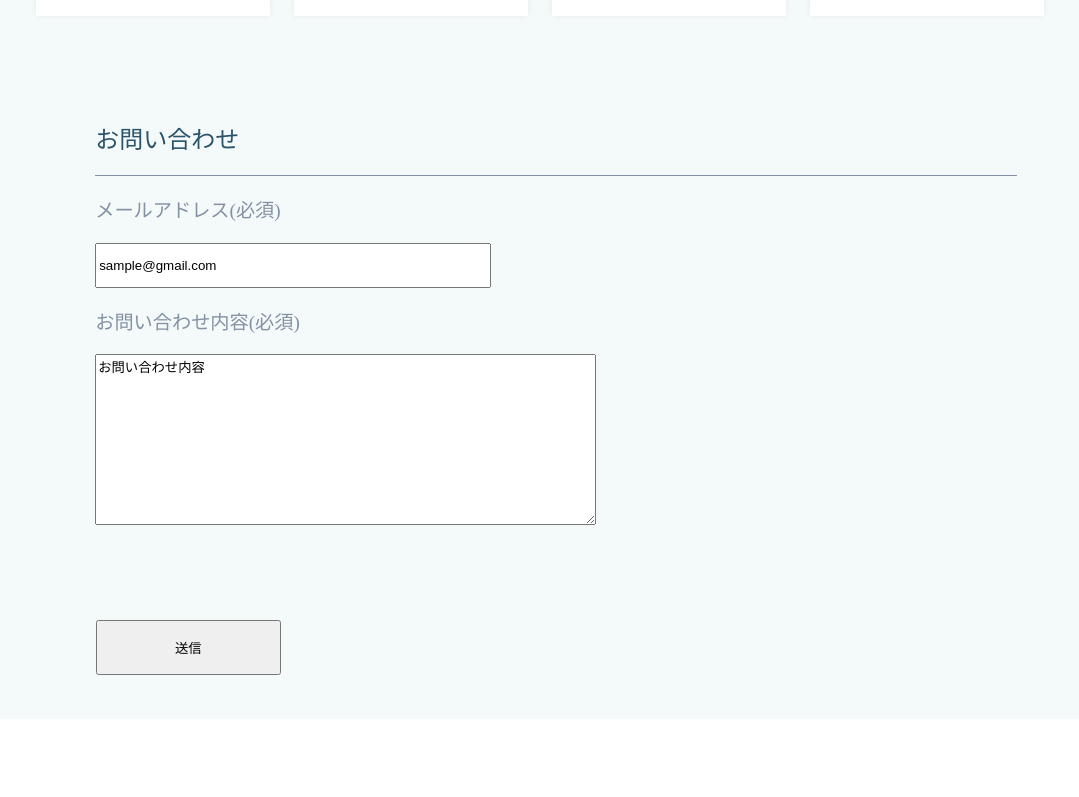
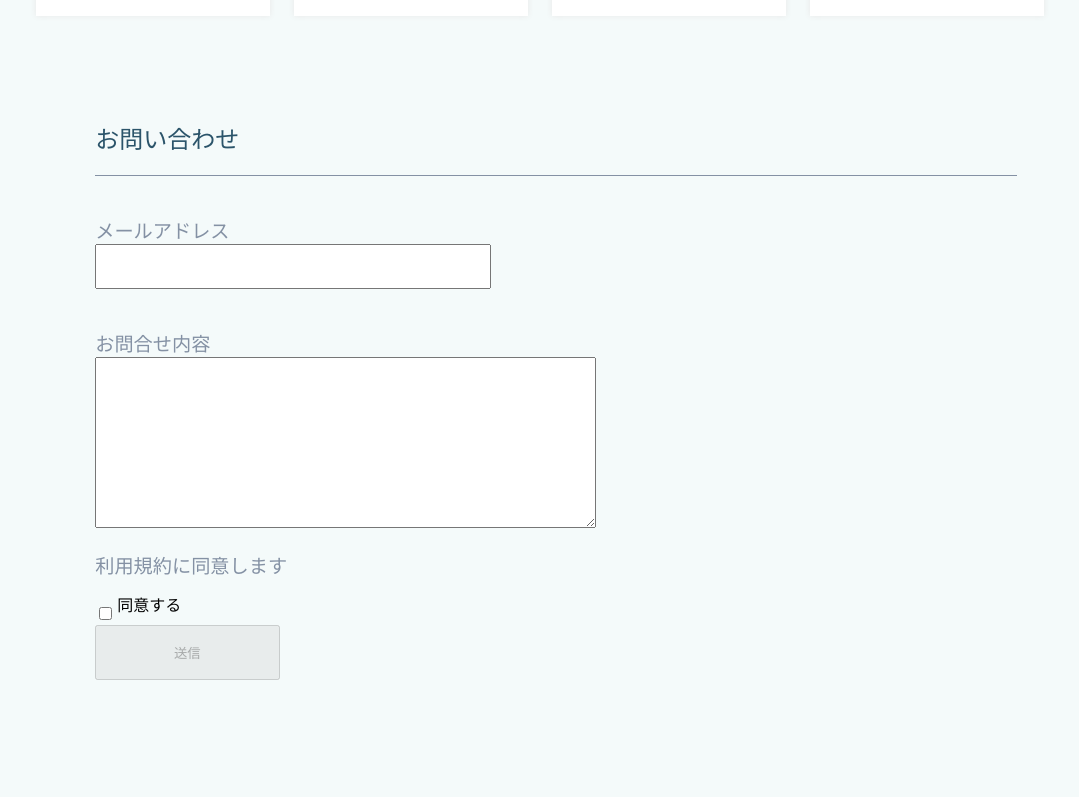
Before and after one commit to baske-y/totall, a Next.js app: page /Progate in a window 1280 px wide. Shown: the part 700-1497 px from the top of the page, without its empty margins (84-1163 px from the left). Built offline with nearby package versions, Linux system fonts and the light colour scheme; grey boxes are pictures that could not be loaded.

Commit message:
✨ お問合せフォームの作成

```diff
--- a/src/Progate/Contact/Contact.jsx
+++ b/src/Progate/Contact/Contact.jsx
@@ -1,92 +1,62 @@
-import React from 'react'
+
 import styles from '../Contact/Contact.module.css'
 
+import { useState } from "react"
 
-class ContactForm extends React.Component {
-  constructor(props){
-    super(props);
-    this.state = {
-      isSubmitted:false,
-      email: "sample@gmail.com",
-      hasEmailError: false,
-      content: "お問い合わせ内容",
-      hasContactError: false,
-    };
+
+export function Contact() {
+  const [isChecked, setIsChecked] = useState(false)
+  const toggleCheckedbox = () => {
+    setIsChecked(!isChecked)
   }
-    handleSubmit() {
-      this.setState({isSubmitted:true})
-    }
 
-    handleEmailChange(e) {
-      const inputValue = e.target.value;
-      const isEmpty = inputValue === "";
-      this.state = {
-        emial: inputValue,
-        hasEmailError: isEmpty,
-      }
-    }
+    return(
+      <div  className={styles.contact}>
+        <h2>お問い合わせ</h2>
+        <form method="post" action="#">
+          <label htmlFor="email" className={styles.email}>メールアドレス</label>
+          <input type="text" name="email" id="contact_email" className={styles.text}/>
+          <label htmlFor="content" className={styles.content}>お問合せ内容</label>
+          <textarea name="content" id="contact_content" cols="60" rows="11"></textarea>
+          <p>利用規約に同意します</p>
+          <input type="checkbox" name="agree" id="agreeCheck" className={styles.checkbox} onChange={() => toggleCheckedbox()}/>
+          <label htmlFor="agreeCheck" className={styles.agree}>同意する</label>
+          <div>
+            <button type="submit" disabled={!isChecked} className={styles.submit}>送信</button>
+          </div>
+        </form>
+      </div>
+    )
+  }
 
-    handleContentChange(e) {
-      const inputValue = e.target.value;
-      const isEmpty = inputValue === "";
-      this.state = {
-        content: inputValue,
-        hasContentError: isEmpty,
-      }
-    }
-
-  render() {
-    let emailErrorText;
-    if (this.state.hasEmailError) {
-      emailErrorText = (
-        <span>
-          emailを入力してください
-        </span>
-      );
-    }
-
-    let contentErrorText;
-    if (this.state.hascontentError) {
-      contentErrorText = (
-        <span>
-          お問い合わせ内容を入力してください
-        </span>
-      );
-    }
-
-    let contactForm;
-    if(this.state.isSubmitted) {
-      contactForm= (
-        <div className={styles.contact_submit_message}>
-          送信完了
-        </div>
-      )
-    }else {
-      contactForm =(
-        <div className={styles.contact} onSubmit={()=>{this.handleSubmit()}}>
-          <h2>お問い合わせ</h2>
-          <p>メールアドレス(必須)</p>
-          <input
-          type="text"
-          className={styles.text}
-          value = {this.state.email}
-          onChange={(e) => {handleEmailChange(e)}}
-          />
-          {emailErrorText}
-          <p>お問い合わせ内容(必須)</p>
-          <textarea
-          value= {this.state.content}
-          onChange={(e)=>handleContenttChange(e)}
-
-          cols="60"
-          rows="11"
-          />
-          {contentErrorText}
-
-          <input type="submit" value="送信" className={styles.submit}/>
-        </div>
-      );
-    }
+// class ContactForm extends React.Component {
+//   constructor(props){
+//     super(props);
+//     this.state={isSubmitted:false};
+//   }
+//     handleSubmit() {
+//       this.setState({isSubmitted:ture})
+//     }
+//   render() {
+//     let contactForm;
+//     if(this.state.isSubmitted) {
+//       contactForm= (
+//         <div className={styles.contact_submit_message}>
+//           送信完了
+//         </div>
+//       )
+//     }else {
+//       contactForm =(
+//         <div className={styles.contact} onSubmit={()=>{this.handleSubmit()}}>
+//           <h2>お問い合わせ</h2>
+//           <p>メールアドレス(必須)</p>
+//           <input type="text" className={styles.text}/>
+//           <p>お問い合わせ内容(必須)</p>
+//           <textarea name="" id="" cols="60" rows="11"></textarea>
+//           <input type="submit" value="送信" className={styles.submit}/>
+//         </div>
+//       )
+//     }
     // const [text, setText] = useState("");
 
 
@@ -96,10 +66,10 @@ class ContactForm extends React.Component {
 
         //   }
         // }, [])
-        return(
-          <div className={styles.contact_form}>
-            {contactForm}
-          </div>
+        // return(
+        //   <div className={styles.contact_form}>
+        //     {contactForm}
+        //   </div>
           // <div className={styles.contact}>
           //   <h2>お問い合わせ</h2>
           //   <p>メールアドレス(必須)</p>
@@ -108,7 +78,7 @@ class ContactForm extends React.Component {
           //   <textarea name="" id="" cols="60" rows="11"></textarea>
           //   <input type="submit" value="送信" className={styles.submit}/>
           // </div>
-          );
-        }
-}
-export default ContactForm;
+//           );
+//         }
+// }
+// export default ContactForm;
--- a/src/Progate/Contact/Contact.module.css
+++ b/src/Progate/Contact/Contact.module.css
@@ -3,7 +3,12 @@
   margin: 0 auto;
   position: fixed;
   position: relative;
-  padding-bottom: 190px;
+  padding-bottom: 120px;
+}
+.contact label {
+  display: flex;
+  margin-top: 40px;
+
 }
 .contact h2 {
   border-bottom: 1px solid #8491A4;
@@ -12,18 +17,37 @@
 .contact p {
   font-size: 1.2rem;
   color: #8491A4;
+  height: 1px;
+}
+
+.email {
+  font-size: 1.2rem;
+  color: #8491A4;
+}
+.content {
+  font-size: 1.2rem;
+  color: #8491A4;
 }
 .text {
   width: 43%;
   height: 45px;
 }
+.checkbox {
+  position: absolute;
+  bottom: 26%;
+
+}
+.agree {
+  margin: 0 0 9px 22px;
+}
 .submit {
   width: 20%;
   height: 55px;
-  margin-top: 200px;
-  position: absolute;
-  top: 300px;
-  left: 1px;
+  /* margin-top: 200px; */
+  /* position: absolute; */
+  /* top: 300px;
+  left: 1px; */
+
 }
 
 @media (max-width: 768px)  {
--- a/src/Progate/Main/Main.jsx
+++ b/src/Progate/Main/Main.jsx
@@ -1,7 +1,8 @@
 import Head from 'next/head'
 import styles from '../Main/Main.module.css'
 import Lesson from "../Lesson/Lesson"
-import ContactForm, { Contact } from '../Contact/Contact';
+import { Contact } from '../Contact/Contact';
+
 
 const lessonList = [
   {
@@ -46,7 +47,7 @@ export  function Main() {
             })}
           </div>
         </div>
-          <ContactForm />
+          <Contact />
       </div>
   )
 }
```
